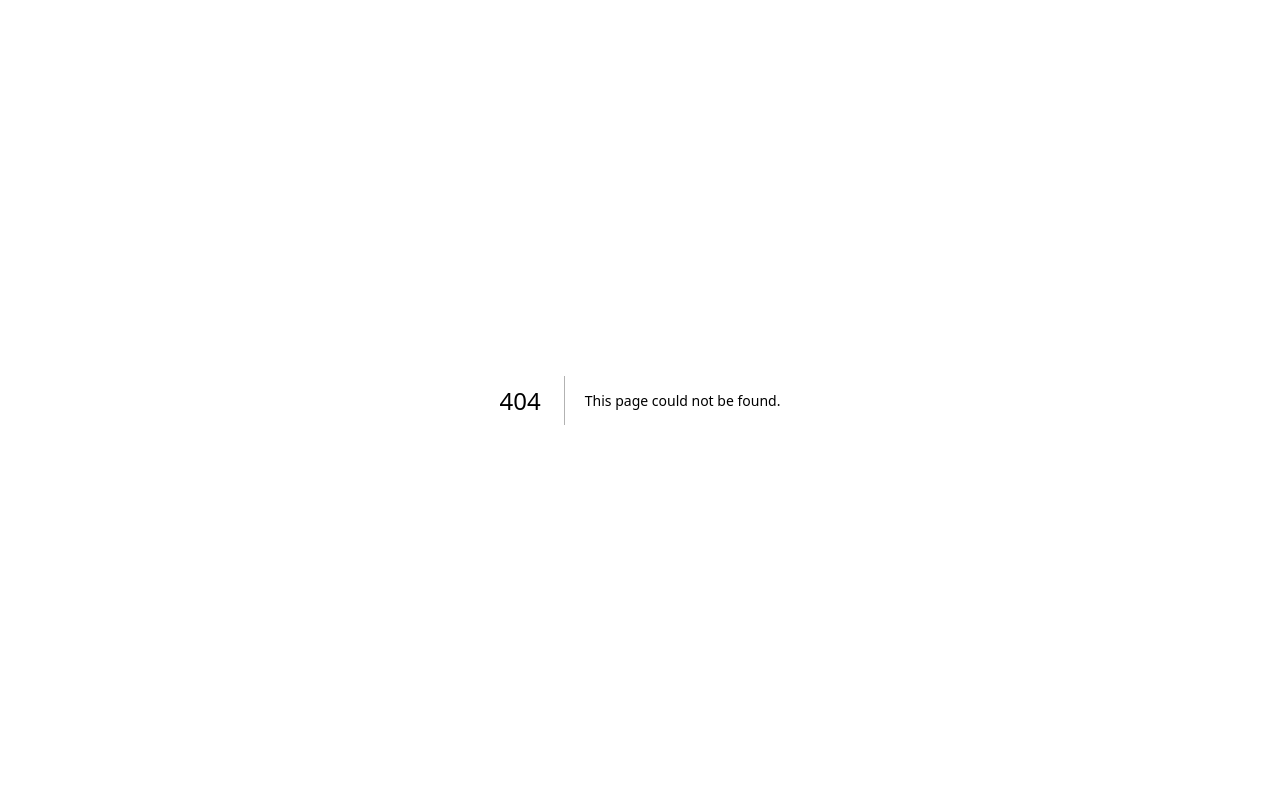
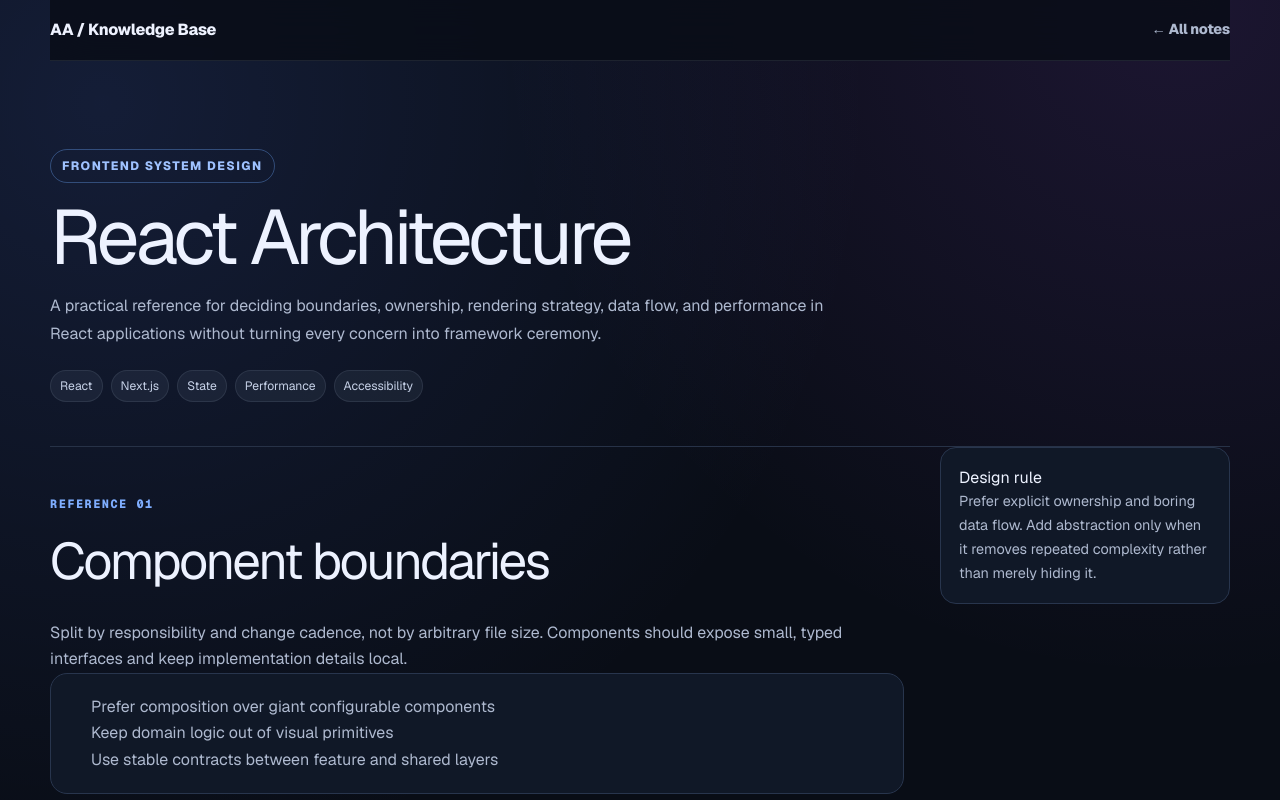
Before and after one commit to iamitesh/amitesh-portfolio, a Next.js app: page /knowledge-base/react-architecture in a window 1280 px wide. Before the commit this address had no page. Shown: the top 800 px of the page. Built offline with nearby package versions, Linux system fonts and the light colour scheme.

Commit message:
feat: add React architecture knowledge route

```diff
--- /dev/null
+++ b/app/knowledge-base/react-architecture/page.tsx
@@ -0,0 +1,21 @@
+import type { Metadata } from "next";
+import TopicPage from "../topic-page";
+
+export const metadata: Metadata = { title: "React Architecture | Knowledge Base" };
+
+export default function Page() {
+  return <TopicPage
+    eyebrow="Frontend system design"
+    title="React Architecture"
+    intro="A practical reference for deciding boundaries, ownership, rendering strategy, data flow, and performance in React applications without turning every concern into framework ceremony."
+    tags={["React", "Next.js", "State", "Performance", "Accessibility"]}
+    note="Prefer explicit ownership and boring data flow. Add abstraction only when it removes repeated complexity rather than merely hiding it."
+    sections={[
+      { title: "Component boundaries", body: "Split by responsibility and change cadence, not by arbitrary file size. Components should expose small, typed interfaces and keep implementation details local.", bullets: ["Prefer composition over giant configurable components", "Keep domain logic out of visual primitives", "Use stable contracts between feature and shared layers"] },
+      { title: "State ownership", body: "Put state as close as possible to the consumers that own it. Promote state only when multiple branches genuinely need coordinated updates.", bullets: ["Local UI state stays local", "Server state belongs to the data layer", "Derived values should usually be computed, not duplicated", "Global state is an architectural dependency—treat it accordingly"] },
+      { title: "Rendering & data", body: "Choose server rendering, static generation, streaming, or client rendering per route and interaction instead of defaulting the whole application to one mode.", bullets: ["Fetch close to the server boundary when possible", "Keep client components focused on interaction", "Design loading, error, and empty states as first-class states"] },
+      { title: "Performance", body: "Measure before optimizing. Most React performance work is about reducing unnecessary work, loading less JavaScript, and keeping expensive trees isolated.", bullets: ["Code split meaningful route or feature boundaries", "Virtualize large collections", "Memoize only when profiling shows value", "Track bundle size, interaction latency, and rendering hot spots"] },
+      { title: "Quality", body: "Architecture is incomplete without accessibility, testability, observability, and predictable failure behavior.", bullets: ["Semantic HTML before ARIA", "Test user-visible behavior", "Use error boundaries around recoverable UI regions", "Log failures with enough context to reproduce them"] },
+    ]}
+  />;
+}
```
